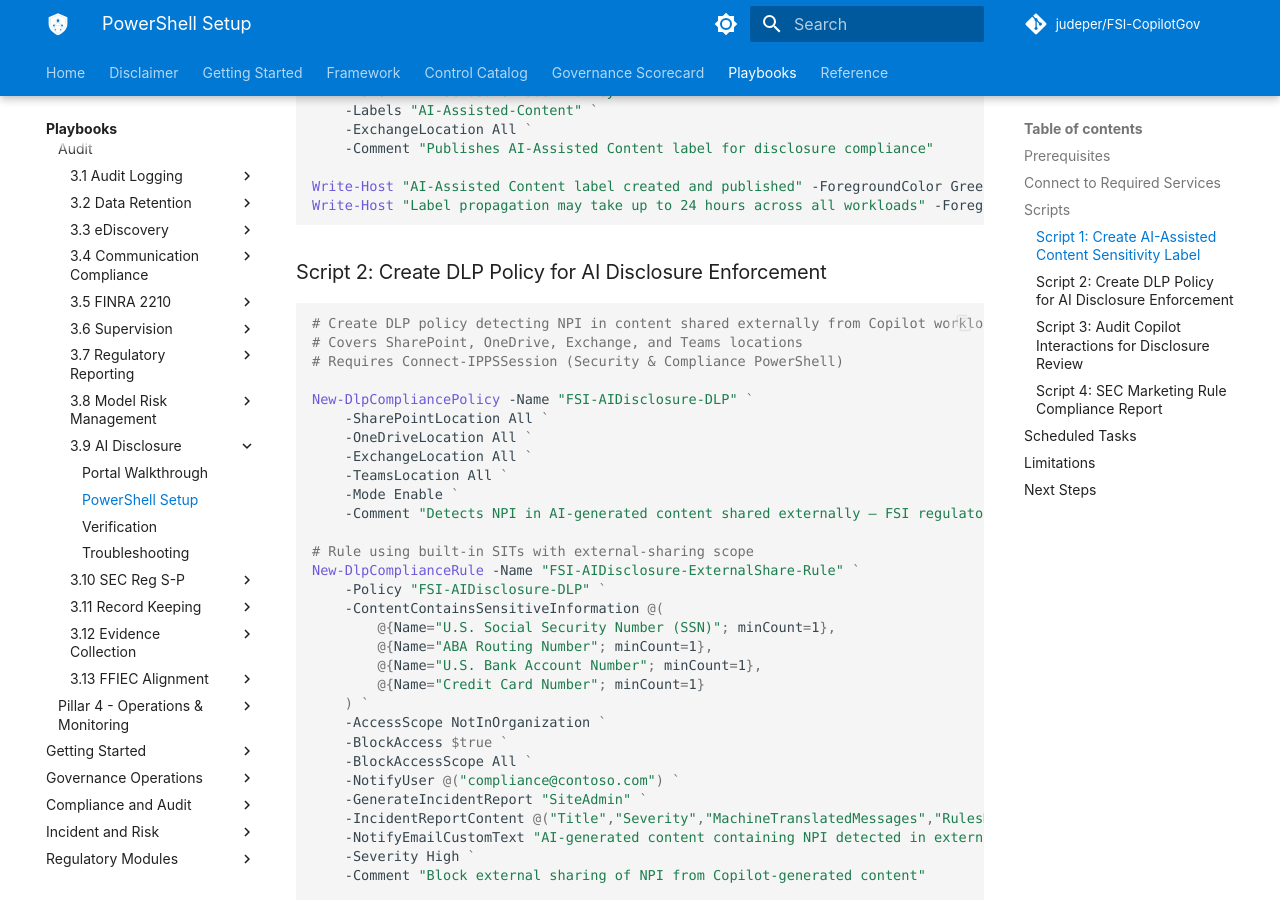
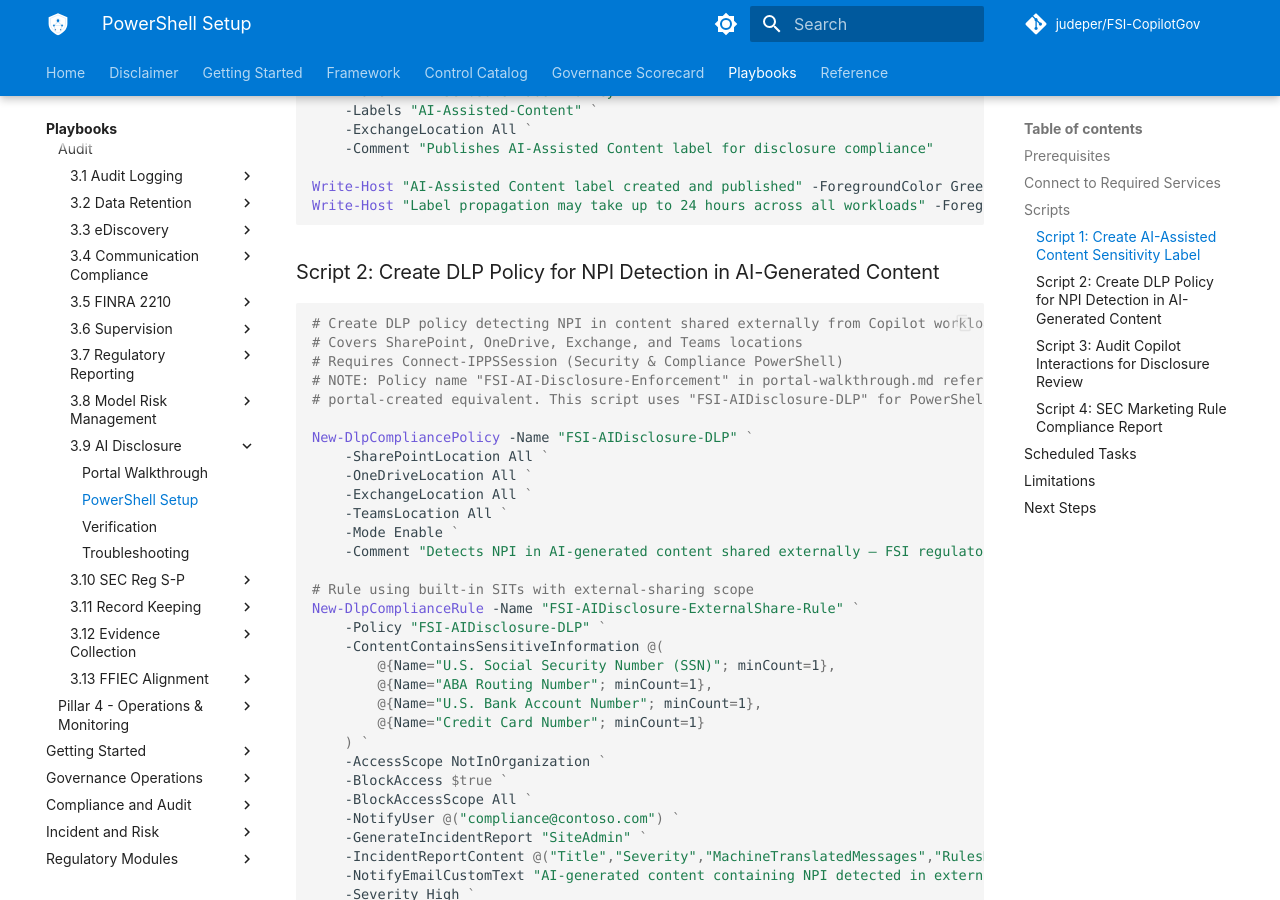
Before and after one commit to judeper/FSI-CopilotGov, an MkDocs documentation site: the page built from docs/playbooks/control-implementations/3.9/powershell-setup.md, in a window 1280 px wide and 900 px high, scrolled down 1112 px. Built offline with MkDocs 1.6.1 and Material for MkDocs 9.7.7, drawn with Linux system fonts in a browser that asks for light colours; comment, search, counter and statistics services are not loaded.

Commit message:
Iteration 1: Fix playbooks-p3-chunk-2 (6 issues)

````diff
--- a/docs/playbooks/control-implementations/3.9/powershell-setup.md
+++ b/docs/playbooks/control-implementations/3.9/powershell-setup.md
@@ -45,12 +45,14 @@
 Write-Host "Label propagation may take up to 24 hours across all workloads" -ForegroundColor Yellow
 ```
 
-### Script 2: Create DLP Policy for AI Disclosure Enforcement
+### Script 2: Create DLP Policy for NPI Detection in AI-Generated Content
 
 ```powershell
 # Create DLP policy detecting NPI in content shared externally from Copilot workloads
 # Covers SharePoint, OneDrive, Exchange, and Teams locations
 # Requires Connect-IPPSSession (Security & Compliance PowerShell)
+# NOTE: Policy name "FSI-AI-Disclosure-Enforcement" in portal-walkthrough.md refers to the
+# portal-created equivalent. This script uses "FSI-AIDisclosure-DLP" for PowerShell deployment.
 
 New-DlpCompliancePolicy -Name "FSI-AIDisclosure-DLP" `
     -SharePointLocation All `
````
Also changed, not shown: docs/playbooks/control-implementations/3.11/troubleshooting.md (+1 -1 lines), docs/playbooks/control-implementations/3.13/powershell-setup.md (+2 -0 lines), docs/playbooks/control-implementations/3.7/powershell-setup.md (+2 -0 lines), docs/playbooks/control-implementations/3.8/portal-walkthrough.md (+5 -0 lines), docs/playbooks/control-implementations/3.9/troubleshooting.md (+1 -1 lines).
